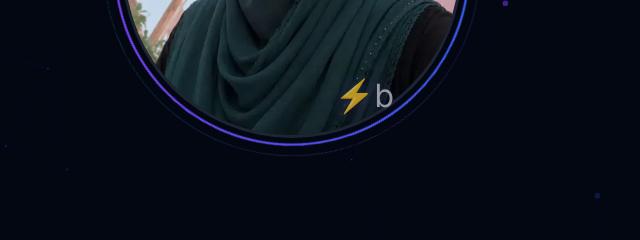
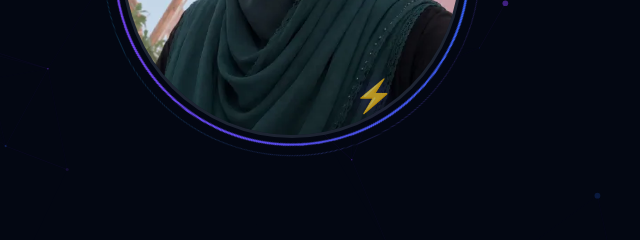
Before and after one commit to vu-BBA/Zoha-Aslam-portfolio, a plain HTML site: page index.html in a window 1280 px wide. Shown: the part 468-708 px from the top of the page, 638-1278 px from the left. Drawn offline with Linux system fonts and the light colour scheme.

Commit message:
Fix floating icon in index.html

```diff
--- a/index.html
+++ b/index.html
@@ -1557,7 +1557,7 @@
           <!-- REPLACE: Add your profile photo here -->
           <img class="avatar-img" src="IMG-20260816-WA0005.webp" alt="Zoha Aslam" />
           <!-- Floating automation icons -->
-          <span class="float-icon">⚡b</span>
+          <span class="float-icon">⚡</span>
         </div>
       </div>
     </div>
```
